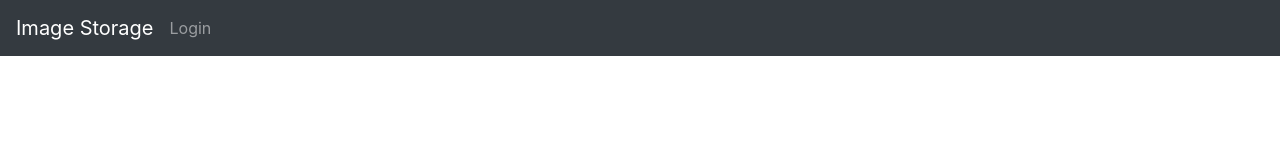
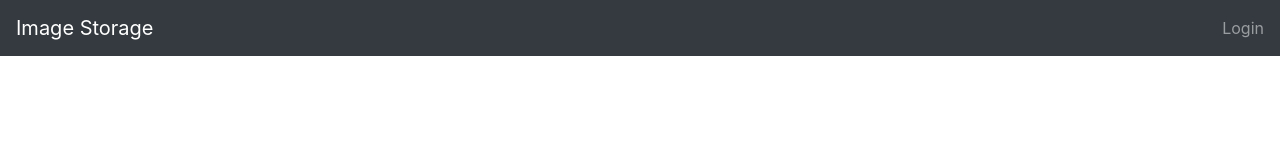
Before and after one commit to sanathpai/images, a Vue app: page /oauth2/callback in a window 1280 px wide. Shown: the top 160 px of the page. Built offline with nearby package versions, Linux system fonts and the light colour scheme.

Commit message:
router,AuthHandler created

```diff
--- a/src/components/AppHeader.vue
+++ b/src/components/AppHeader.vue
@@ -1,8 +1,8 @@
 <template>
   <div class="navbar navbar-dark bg-dark">
     <a href="/" class="navbar-brand">Image Storage</a>
-    <ul class="navbar-nav mr-auto">
-      <li class="nav item my-2 my-lg-0">
+    <ul class="navbar-nav ml-auto">
+      <li class="nav item">
         <a class="nav-link" href="#" @click="login">Login</a>
       </li>
     </ul>
--- /dev/null
+++ b/src/components/AuthHandler.vue
@@ -0,0 +1,14 @@
+<template>
+  <div>Please wait....</div>
+</template>
+
+
+<script>
+export default {
+  name: "AuthHandler"
+};
+</script>
+
+
+<style scoped>
+</style>
--- a/src/main.js
+++ b/src/main.js
@@ -1,8 +1,22 @@
 import Vue from 'vue';
+import VueRouter from 'vue-router';
 import App from './App';
 import store from './store';// no need to add index.Webpack will auto identify
+import AuthHandler from './components/AuthHandler';
+
+
+Vue.use(VueRouter);
+
+const router = new VueRouter({
+    mode: 'history',//says to use browser router mode and not hash router
+    routes: [
+        { path: '/oauth2/callback', component: AuthHandler }
+    ]
+});
+
 
 new Vue({
+    router: router,
     store: store,
     render: h => h(App)
 }).$mount('#app');
```
